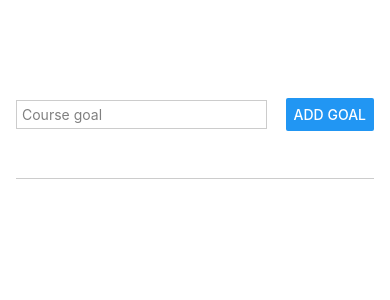
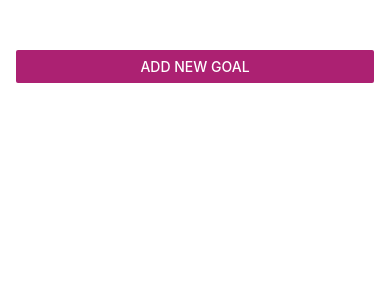
Before and after one commit to sztrok/RNCourse, a React Native app: screen / in a window 390 px wide. Shown: the top 300 px of the page. Built offline with nearby package versions, Linux system fonts and the light colour scheme.

Commit message:
Working modal

```diff
--- a/App.js
+++ b/App.js
@@ -4,14 +4,23 @@ import GoalItem from "./components/GoalItem";
 import GoalInput from "./components/GoalInput";
 
 export default function App() {
+    const [courseGoals, setCourseGoals] = useState([]);
+    const [modalIsVisible, setModalIsVisible] = useState(false);
 
-    const [courseGoals, setCourseGoals] = useState([]);
+    function startAddGoalHandler() {
+        setModalIsVisible(true);
+    }
+
+    function endAddGoalHandler() {
+        setModalIsVisible(false);
+    }
 
     function addGoalHandler(enteredGoalText) {
         setCourseGoals(currentCourseGoals => [...currentCourseGoals, {
             text: enteredGoalText,
             id: Math.random().toString()
         }]);
+        endAddGoalHandler();
     }
 
     function deleteGoalHandler(id) {
@@ -22,7 +31,12 @@ export default function App() {
 
     return (
       <View style={styles.appContainer}>
-          <GoalInput onAddGoal={addGoalHandler} addGoalHandler={addGoalHandler}/>
+          <Button title='Add new goal' color='#ac2172' onPress={startAddGoalHandler}/>
+          <GoalInput visible={modalIsVisible}
+                     onAddGoal={addGoalHandler}
+                     addGoalHandler={addGoalHandler}
+                     onCancel={endAddGoalHandler}
+          />
           <View style={styles.goalsContainer}>
               <FlatList
                 data={courseGoals}
--- a/components/GoalInput.js
+++ b/components/GoalInput.js
@@ -1,4 +1,4 @@
-import {Button, TextInput, View, StyleSheet} from "react-native";
+import {Button, TextInput, View, StyleSheet, Modal} from "react-native";
 import {useState} from "react";
 
 function GoalInput(props) {
@@ -14,6 +14,7 @@ function GoalInput(props) {
     }
 
     return (
+      <Modal visible={props.visible} animationType={"slide"} style={styles.modal}>
           <View style={styles.inputContainer}>
               <TextInput
                 style={styles.textInput}
@@ -22,27 +23,47 @@ function GoalInput(props) {
                 onChangeText={goalInputHandler}
                 value={enteredGoalText}
               />
+              <View style={styles.buttonContainer}>
+                  <View style={styles.button}>
                       <Button title="Add Goal" onPress={addGoalHandler}/>
                   </View>
+                  <View style={styles.button}>
+                      <Button title="Cancel" onPress={props.onCancel}/>
+                  </View>
+              </View>
+          </View>
+      </Modal>
     )
 }
 
 export default GoalInput;
 
 const styles = StyleSheet.create({
+    modal: {
+        flex: 1,
+        height: 50,
+    },
     inputContainer: {
         flex: 1,
-        flexDirection: 'row',
-        justifyContent: 'space-between', //główna oś, w tym przypadku horyzontalna
+        justifyContent: 'center', //główna oś, w tym przypadku horyzontalna
         alignItems: 'center', //przeciwna oś, w tym przypadku wertykalna
         marginBottom: 24,
+        padding:16,
         borderBottomWidth: 1,
         borderBottomColor: '#cccccc',
-    }, textInput: {
-        marginRight: 10,
+    },
+    textInput: {
         padding: 5,
         borderWidth: 1,
         borderColor: '#cccccc',
-        width: '70%'
+        width: '100%'
+    },
+    buttonContainer: {
+        marginTop: 16,
+        flexDirection: 'row',
+    },
+    button: {
+        width: '40%',
+        paddingHorizontal: 8
     }
 })
```
Lines whose indentation alone changed are shown as unchanged.
